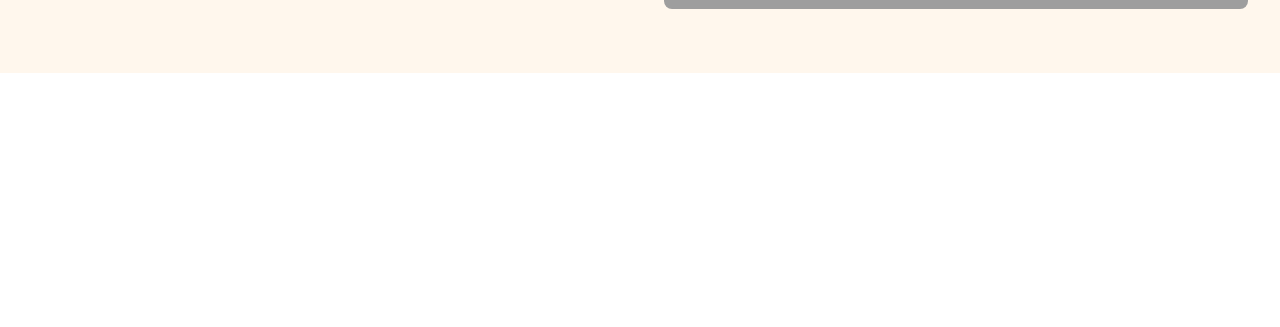
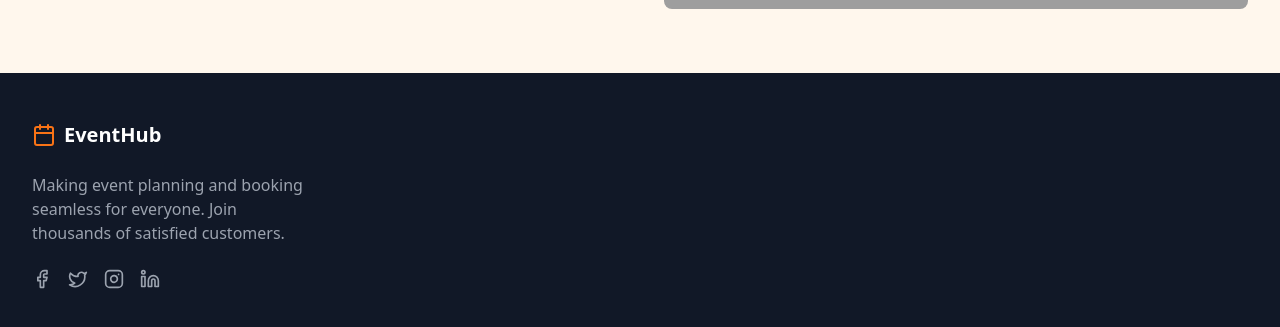
Before and after one commit to SanojAhamed/EventHub, a React (Vite) app: page / in a window 1280 px wide. Shown: the part 2023-2350 px from the top of the page. Before the commit the page ends 2096 px from the top, so only its background shows below. Built offline with nearby package versions, Linux system fonts and the light colour scheme; grey boxes are pictures that could not be loaded.

Commit message:
feat: footer update

```diff
--- a/src/App.tsx
+++ b/src/App.tsx
@@ -1,6 +1,7 @@
 import { useState } from 'react';
 import { Header } from './components/Header';
 import { HomePage } from './pages/HomePage';
+import { Footer } from './components/Footer';
 
 export function App() {
   const [currentPage, setCurrentPage] = useState('home');
@@ -11,6 +12,7 @@ export function App() {
       <main className="flex-grow">
         {currentPage === 'home' && <HomePage />}
       </main>
+      <Footer onNavigate={setCurrentPage} />
     </div>
   );
 }
--- /dev/null
+++ b/src/components/Footer.tsx
@@ -0,0 +1,44 @@
+import { Calendar, Mail, Phone, MapPin, Facebook, Twitter, Instagram, Linkedin } from 'lucide-react';
+
+interface FooterProps {
+  onNavigate: (page: string) => void;
+}
+
+export function Footer({ onNavigate }: FooterProps) {
+  return (
+    <footer className="bg-gray-900 text-gray-300">
+      <div className="max-w-7xl mx-auto px-4 sm:px-6 lg:px-8 py-12">
+        <div className="grid grid-cols-1 md:grid-cols-2 lg:grid-cols-4 gap-8">
+
+          <div>
+            <button
+              className="flex items-center space-x-2 mb-6"
+              onClick={() => onNavigate('home')}
+            >
+              <Calendar className="w-6 h-6 text-orange-500" />
+              <span className="text-xl font-bold text-white">EventHub</span>
+            </button>
+            <p className="text-gray-400 mb-6">
+              Making event planning and booking seamless for everyone. Join thousands of satisfied customers.
+            </p>
+            <div className="flex space-x-4">
+              <a href="#" className="text-gray-400 hover:text-white transition-colors">
+                <Facebook className="w-5 h-5" />
+              </a>
+              <a href="#" className="text-gray-400 hover:text-white transition-colors">
+                <Twitter className="w-5 h-5" />
+              </a>
+              <a href="#" className="text-gray-400 hover:text-white transition-colors">
+                <Instagram className="w-5 h-5" />
+              </a>
+              <a href="#" className="text-gray-400 hover:text-white transition-colors">
+                <Linkedin className="w-5 h-5" />
+              </a>
+            </div>
+          </div>
+
+        </div>
+      </div>
+    </footer>
+  );
+}
```
